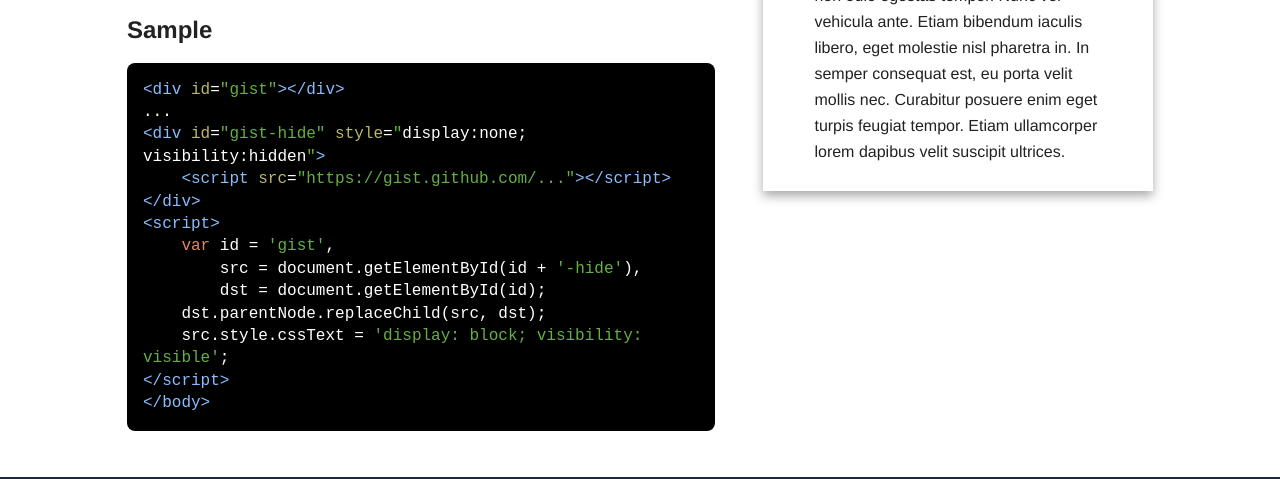
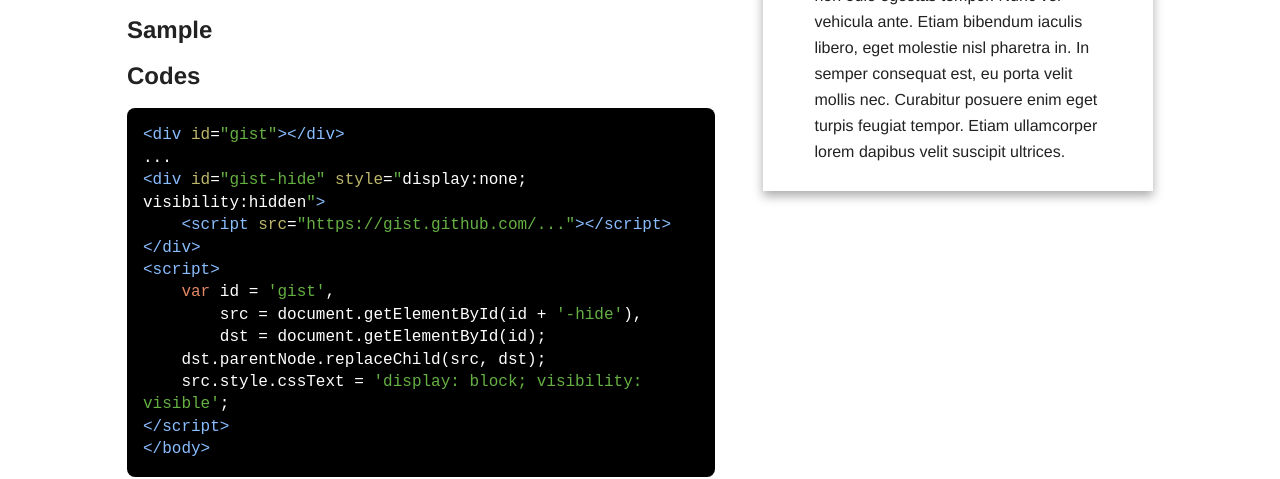
Before and after one commit to tokkonopapa/iframed.js, a plain HTML site: page test2.html in a window 1280 px wide. Shown: the part 333-812 px from the top of the page. Drawn offline with Linux system fonts and the light colour scheme.

Commit message:
update samples

```diff
--- a/css/main.css
+++ b/css/main.css
@@ -13,6 +13,7 @@ textarea {
 body {
     font-size: 1em;
     line-height: 1.4;
+    background: f8f8f8;
 }
 
 ::-moz-selection {
--- a/test2.html
+++ b/test2.html
@@ -47,6 +47,7 @@
 				<div id="gist"></div>
 			</section>
 			<section>
+				<h2>Codes</h2>
 				<code><pre class="prettyprint">
 &lt;div id="gist"&gt;&lt;/div&gt;
 ...
```
